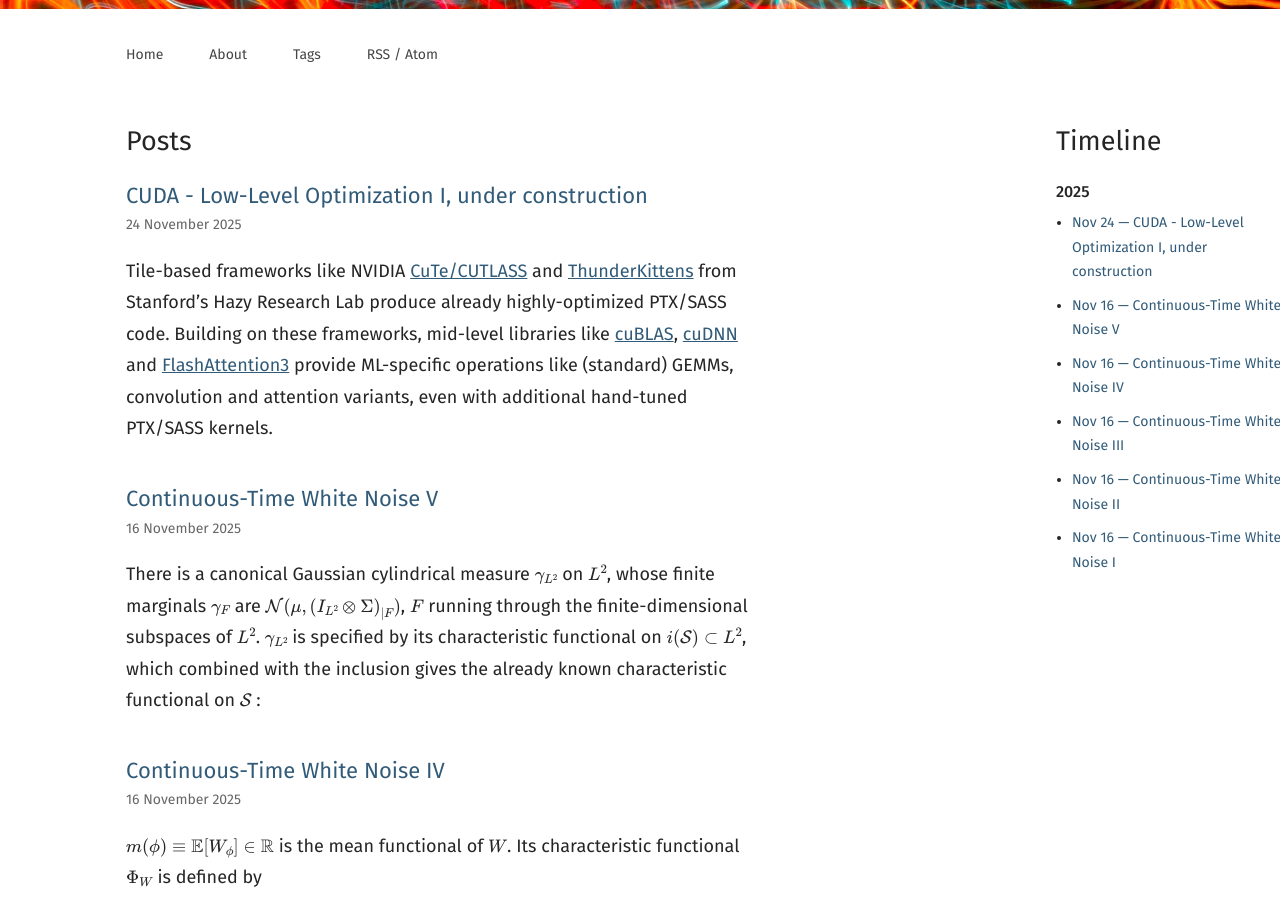
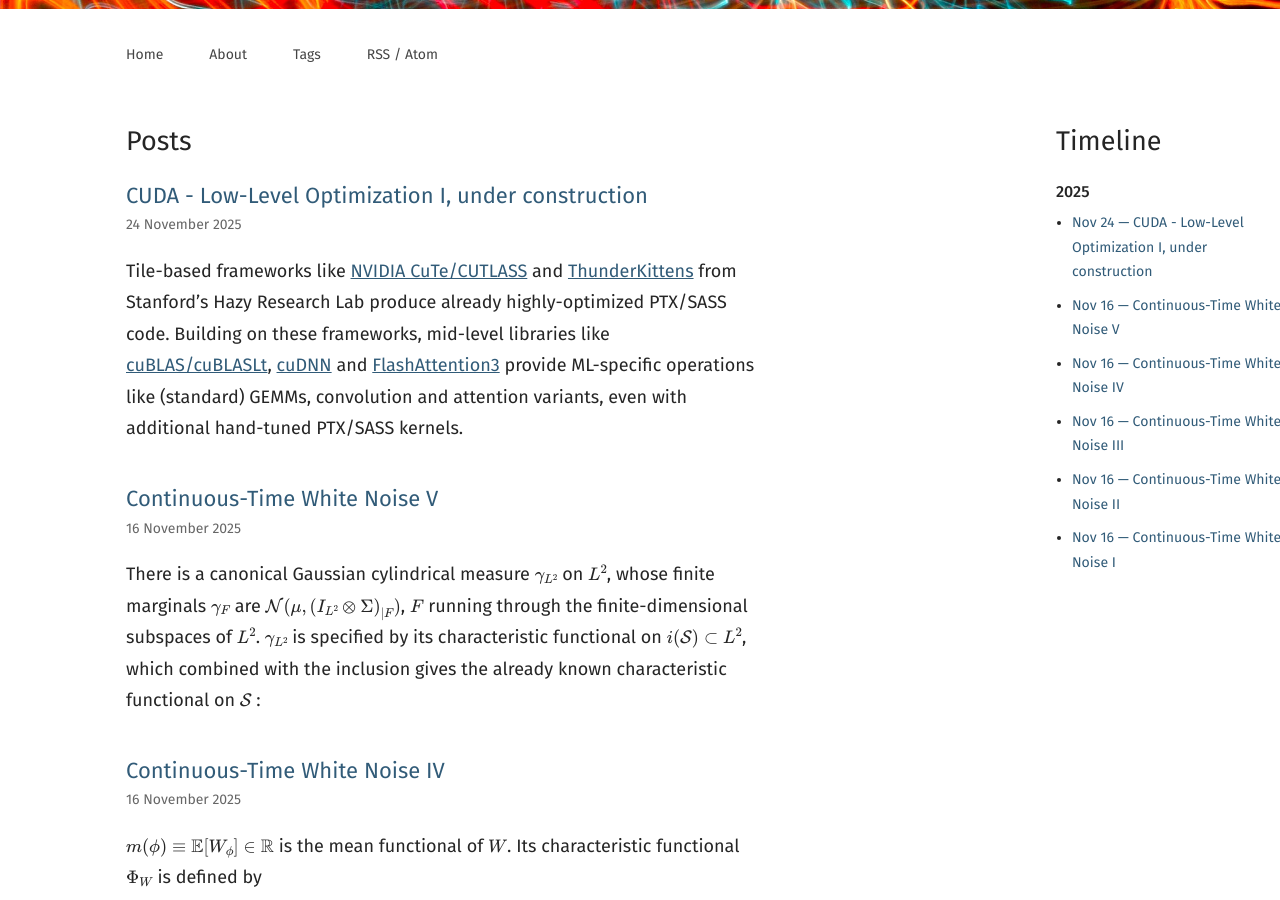
Before and after one commit to sema4r/sema4r.github.io, a Jekyll site: the page built from index.md, in a window 1280 px wide and 900 px high, scrolled down 356 px. Built offline with Jekyll 4.4.1, drawn with Linux system fonts in a browser that asks for light colours.

Commit message:
Update 2025-11-24-VECT128.md

```diff
--- a/_posts/2025-11-24-VECT128.md
+++ b/_posts/2025-11-24-VECT128.md
@@ -7,9 +7,9 @@ tags:
   - Machine Learning
 ---
 
-Tile-based frameworks like NVIDIA [CuTe/CUTLASS](https://github.com/NVIDIA/cutlass) and [ThunderKittens](https://github.com/HazyResearch/ThunderKittens)
+Tile-based frameworks like [NVIDIA CuTe/CUTLASS](https://github.com/NVIDIA/cutlass) and [ThunderKittens](https://github.com/HazyResearch/ThunderKittens)
 from Stanford's Hazy Research Lab produce already highly-optimized PTX/SASS code.
-Building on these frameworks, mid-level libraries like [cuBLAS](https://developer.nvidia.com/cublas), [cuDNN](https://developer.nvidia.com/cuda/cuda-x-libraries/cudnn)
+Building on these frameworks, mid-level libraries like [cuBLAS/cuBLASLt](https://developer.nvidia.com/cublas), [cuDNN](https://developer.nvidia.com/cuda/cuda-x-libraries/cudnn)
 and [FlashAttention3](https://github.com/Dao-AILab/flash-attention) provide ML-specific operations like (standard) GEMMs, convolution and attention variants,
 even with additional hand-tuned PTX/SASS kernels.
 
@@ -139,5 +139,5 @@ asm volatile(
 
 References:
 
-[Parallel Thread Execution (PTX) ISA Version 9.5](https://docs.nvidia.com/cuda/parallel-thread-execution/index.html)
-[NVIDIA CCCL](https://nvidia.github.io/cccl/unstable/cccl/index.html#cccl-cpp-libraries)
+[Parallel Thread Execution (PTX) ISA Version 9.5](https://docs.nvidia.com/cuda/parallel-thread-execution/index.html) <br>
+[NVIDIA CCCL](https://nvidia.github.io/cccl/unstable/cccl/index.html#cccl-cpp-libraries) <br>
```
